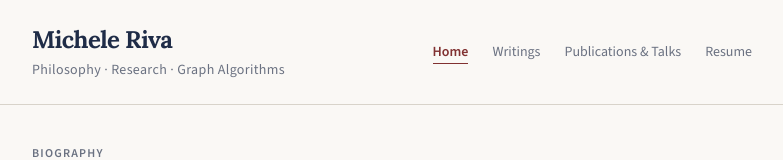
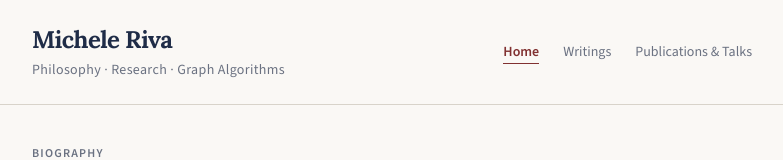
Before and after one commit to micheleriva/personal-website, a Next.js app: page / in a window 1280 px wide. Shown: the top 160 px of the page, without its empty margins (248-1031 px from the left). Built offline with nearby package versions, Linux system fonts and the light colour scheme.

Commit message:
reworks navbar

```diff
--- a/components/site-header.tsx
+++ b/components/site-header.tsx
@@ -10,7 +10,6 @@ const navItems = [
 	{ label: "Home", href: "/" },
 	{ label: "Writings", href: "/writings" },
 	{ label: "Publications & Talks", href: "/publications" },
-	{ label: "Resume", href: "/resume.pdf" },
 ];
 
 export function SiteHeader() {
```
Also changed, not shown: 1 other file (tests, documents, lock files or other folders).
